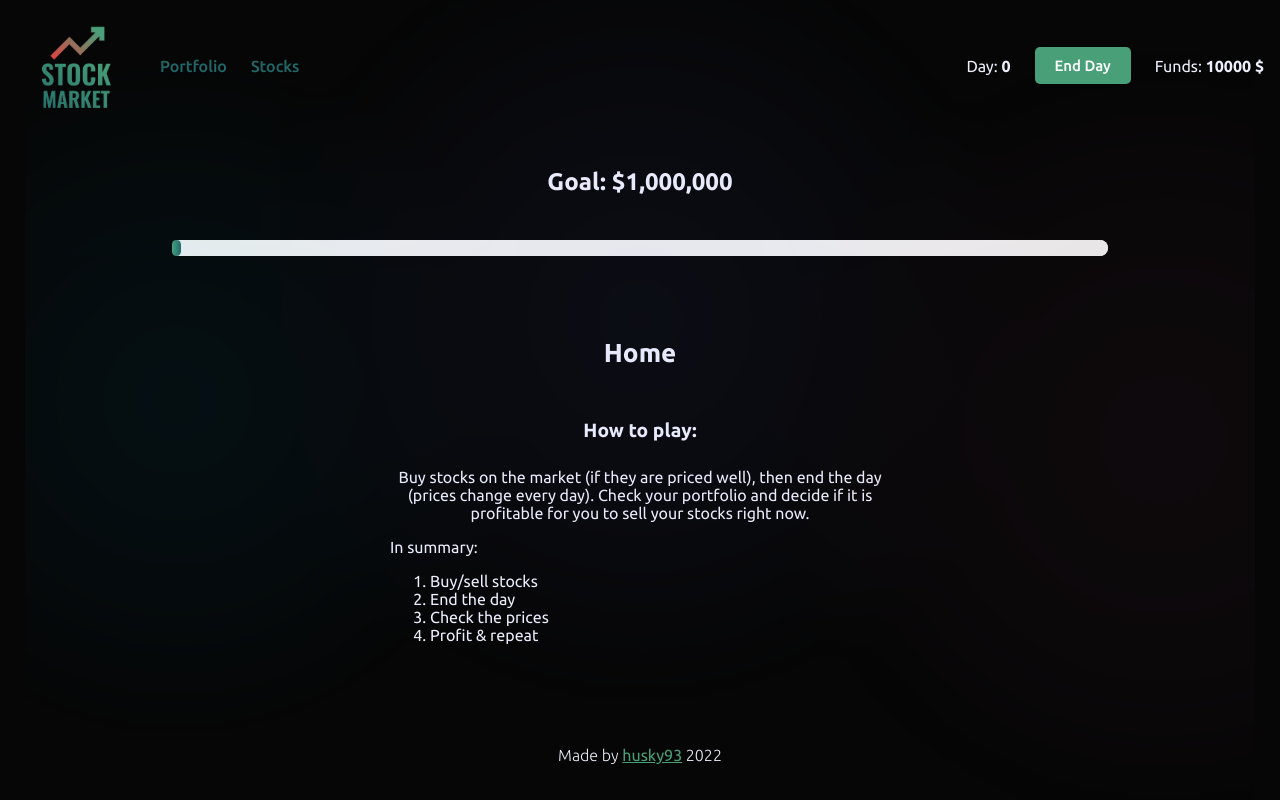
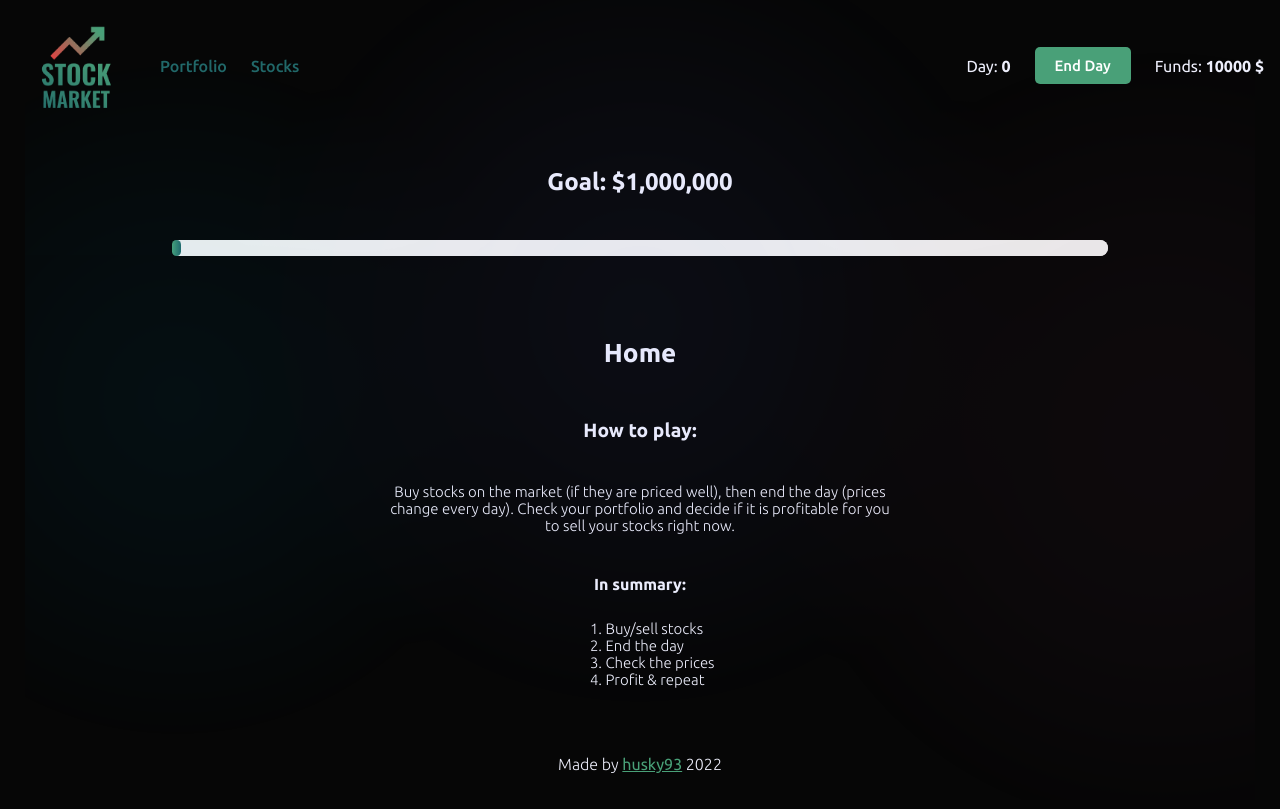
Before and after one commit to husky93/vue-stock-trader, a Vue app: page /#/ in a window 1280 px wide. Built offline with nearby package versions, Linux system fonts and the light colour scheme.

Commit message:
Style the home section text

```diff
--- a/src/views/HomeView.vue
+++ b/src/views/HomeView.vue
@@ -9,7 +9,7 @@
         profitable for you to sell your stocks right now.
       </p>
       <div class="inside">
-        <p>In summary:</p>
+        <h5>In summary:</h5>
         <ol>
           <li>Buy/sell stocks</li>
           <li>End the day</li>
@@ -33,18 +33,27 @@ export default {
   display: flex;
   flex-direction: column;
   align-items: center;
+  font-weight: 300;
+  font-size: 15px;
 }
 
 .content {
   max-width: 500px;
+  display: flex;
+  flex-direction: column;
+  align-items: center;
 }
 
-.inside {
+.inside ol {
   text-align: left;
 }
 
 h4 {
   font-size: 1.2rem;
+}
+
+h5 {
+  font-size: 1rem;
 }
 
 main.home::before {
```
